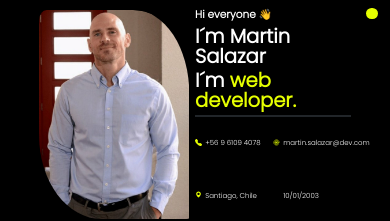
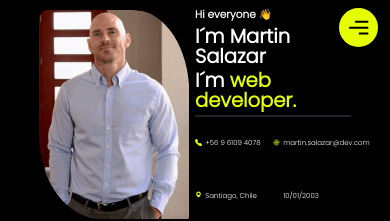
Before and after one commit to salazarxs/portfolio, a React (Vite) app: page / in a window 390 px wide. Shown: the top 221 px of the page. Built offline with nearby package versions, Linux system fonts and the light colour scheme; some icons are missing.

Commit message:
nav mobil

```diff
--- a/src/styles/NavBar.css
+++ b/src/styles/NavBar.css
@@ -44,6 +44,18 @@ nav ul li {
     display: none;
 }
 
+@media screen and (max-width:900px) {
+    nav button {
+        width: 10vw;
+        height: 10vw;
+        font-size: 6vw;
+    }
+
+    nav ul {
+        background-color: rgba(0, 0, 0, .8);
+        padding: 0 5vw;
+    }
+}
 
 @keyframes openNav {
     0% {
```
